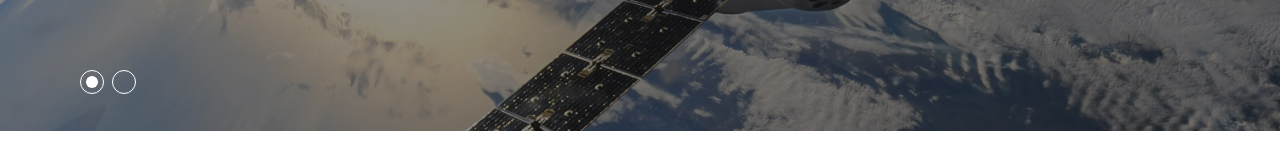
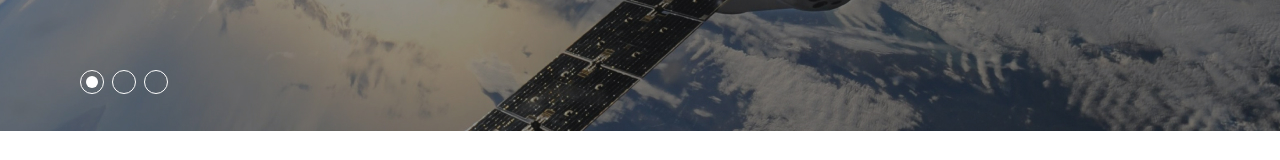
Before and after one commit to AnastasiaR2/spacex-app, a React (Vite) app: page / in a window 1280 px wide. Shown: the part 609-769 px from the top of the page. Built offline with nearby package versions, Linux system fonts and the light colour scheme.

Commit message:
Added DotControls molecule

```diff
--- a/src/components/atoms/dot.tsx
+++ b/src/components/atoms/dot.tsx
@@ -14,6 +14,7 @@ const Dot = styled.div.attrs<Props>(({ color = '--dark-gray' }) => ({
   background-color: transparent;
   border: 1px solid ${({ color }) => `${color}`};
   position: relative;
+  cursor: pointer;
 
   &::after {
     display: ${({ selected }) => (selected ? 'block' : 'none')};
--- /dev/null
+++ b/src/components/molecules/dot-controls.tsx
@@ -0,0 +1,13 @@
+import { Dot, FlexWrapper } from '~/components/atoms/atoms.ts';
+
+const DotControls = () => {
+  return (
+    <FlexWrapper gap="8">
+      <Dot selected={true} color="--white" />
+      <Dot selected={false} color="--white" />
+      <Dot selected={false} color="--white" />
+    </FlexWrapper>
+  );
+};
+
+export { DotControls };
--- a/src/components/molecules/molecules.ts
+++ b/src/components/molecules/molecules.ts
@@ -1,2 +1,3 @@
+export { DotControls } from './dot-controls.tsx';
 export { Logo } from './logo.tsx';
 export { Navbar } from './navbar.tsx';
--- a/src/components/organisms/home-banner.tsx
+++ b/src/components/organisms/home-banner.tsx
@@ -1,12 +1,8 @@
 import styled from 'styled-components';
 
 import Background1 from '~/assets/images/background-1.jpg';
-import {
-  BackgroundContainer,
-  Dot,
-  FlexWrapper,
-  Title,
-} from '~/components/atoms/atoms.ts';
+import { BackgroundContainer, Title } from '~/components/atoms/atoms.ts';
+import { DotControls } from '~/components/molecules/molecules.ts';
 
 const HomeTitle = styled(Title)`
   font-weight: 800;
@@ -18,6 +14,12 @@ const HomeTitle = styled(Title)`
   }
 `;
 
+const DotControlsWrapper = styled.div`
+  /* position: absolute;
+  top: 480px;
+  left: 785px; */
+`;
+
 const HomeBanner = () => {
   return (
     <>
@@ -25,10 +27,9 @@ const HomeBanner = () => {
       <HomeTitle color="--white" as="h1">
         The space is waiting for <span>You</span>
       </HomeTitle>
-      <FlexWrapper gap="8">
-        <Dot selected={true} color="--white" />
-        <Dot selected={false} color="--white" />
-      </FlexWrapper>
+      <DotControlsWrapper>
+        <DotControls />
+      </DotControlsWrapper>
     </>
   );
 };
```
